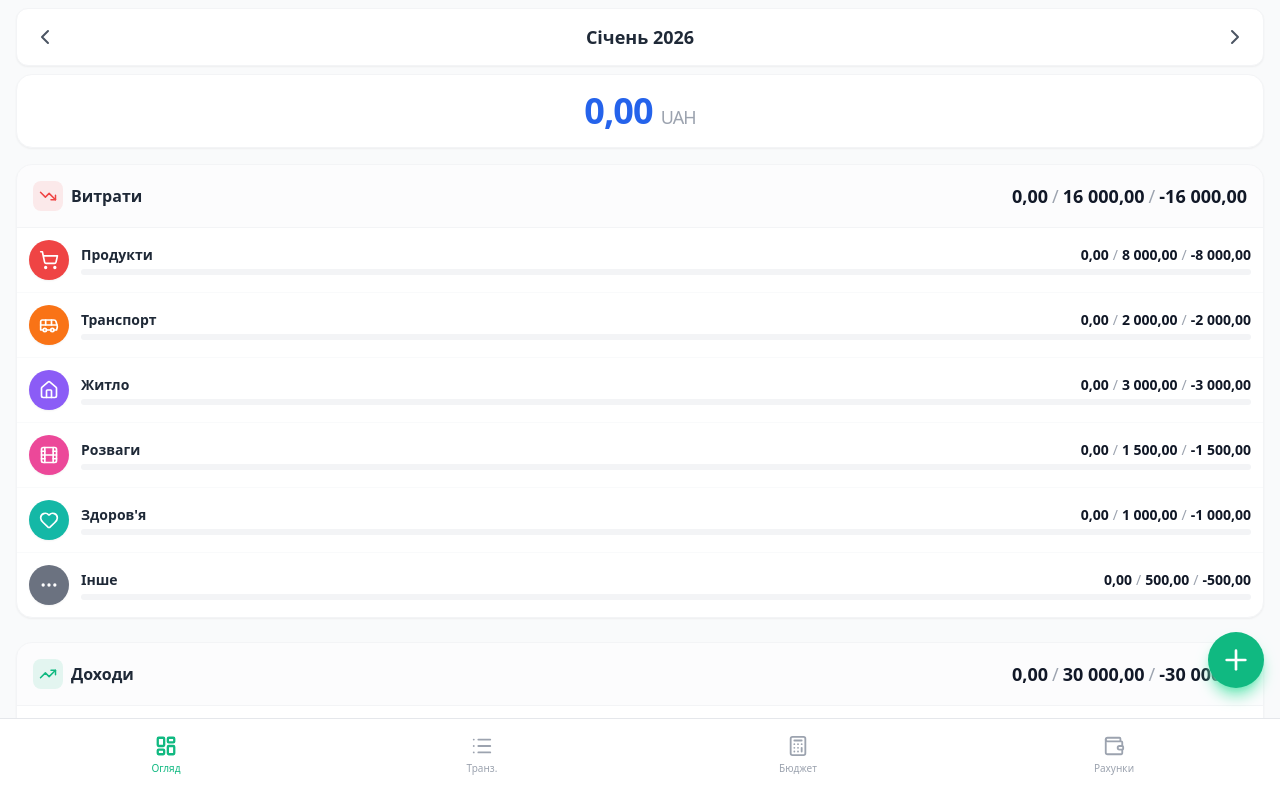
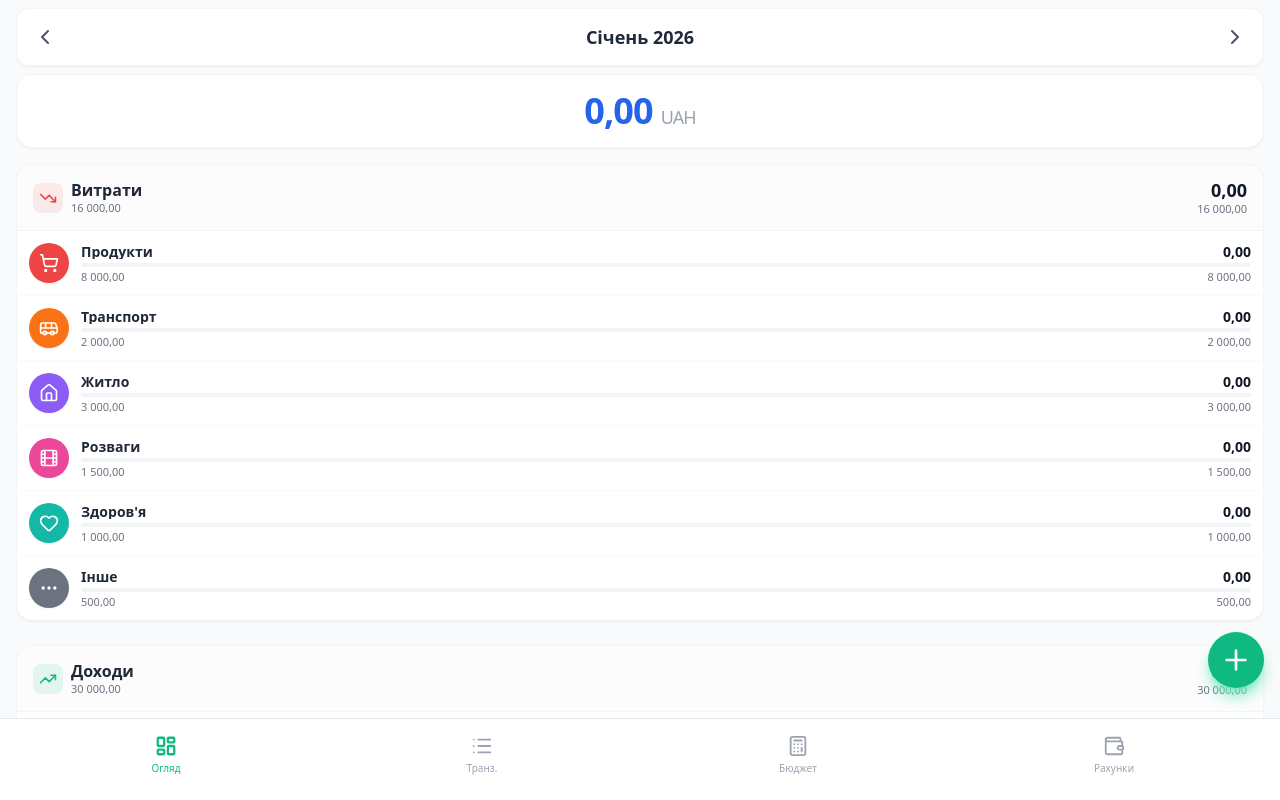
Before and after one commit to julfyzzz-ops/budget-vs-actual, a React (Vite) app: page / in a window 1280 px wide. Built offline with nearby package versions, Linux system fonts and the light colour scheme.

Commit message:
feat: Improve overview tab display and logic
Refine the calculation and display of budget vs. actual differences in the overview tab. Update styling for better readability and adjust color logic to more accurately reflect positive and negative variances for both income and expenses.

```diff
--- a/App.tsx
+++ b/App.tsx
@@ -1,7 +1,7 @@
 
 import React, { useState, useEffect } from 'react';
 import { LayoutDashboard, List, Wallet, Plus, Settings, Calculator } from 'lucide-react';
-import { AppData, Transaction, Account, Category, UserSettings } from './types';
+import { AppData, Transaction, Account, Category, UserSettings, TransactionType } from './types';
 import { INITIAL_DATA } from './constants';
 import { loadFromStorage, saveToStorage } from './services/storageService';
 import { OverviewTab } from './components/OverviewTab';
--- a/components/OverviewTab.tsx
+++ b/components/OverviewTab.tsx
@@ -89,8 +89,8 @@ export const OverviewTab: React.FC<OverviewTabProps> = ({ transactions, categori
       isIncome: boolean
   ) => {
       const totalDiff = totalActual - totalBudget;
-      let totalDiffColor = 'text-gray-900 dark:text-gray-300';
-      if (totalBudget > 0) {
+      let totalDiffColor = 'text-gray-500 dark:text-gray-400';
+      if (totalBudget > 0 || totalActual > 0) {
           if (isIncome && totalDiff > 0) totalDiffColor = 'text-emerald-500';
           else if (!isIncome && totalDiff > 0) totalDiffColor = 'text-red-500';
       }
@@ -102,35 +102,29 @@ export const OverviewTab: React.FC<OverviewTabProps> = ({ transactions, categori
                     <div className={`p-1.5 rounded-lg ${headerColorClass} bg-opacity-10`}>
                         <HeaderIcon size={18} className={headerColorClass.replace('bg-', 'text-')} />
                     </div>
-                    <div>
-                        <h3 className="font-bold text-gray-800 dark:text-gray-200 text-base">{title}</h3>
+                    <div className="flex flex-col justify-center items-start">
+                        <h3 className="font-bold text-gray-800 dark:text-gray-200 text-base leading-none mb-1">{title}</h3>
+                        <span className="text-gray-500 dark:text-gray-400 text-[11px] leading-none text-left">
+                            {formatValue(totalBudget)}
+                        </span>
                     </div>
                </div>
-               <div className="text-right whitespace-nowrap">
-                    <span className="text-lg font-bold text-gray-900 dark:text-gray-100 leading-none">
+               <div className="text-right whitespace-nowrap flex flex-col items-end justify-center">
+                    <span className="text-lg font-bold text-gray-900 dark:text-gray-100 leading-none mb-1">
                         {formatValue(totalActual)}
                     </span>
-                    {totalBudget > 0 && (
-                        <>
-                            <span className="text-gray-400 dark:text-gray-600 mx-1 text-lg font-light">/</span>
-                            <span className="text-gray-900 dark:text-gray-300 text-lg font-bold">
-                                {formatValue(totalBudget)}
-                            </span>
-                            <span className="text-gray-400 dark:text-gray-600 mx-1 text-lg font-light">/</span>
-                            <span className={`text-lg font-bold ${totalDiffColor}`}>
-                                {totalDiff > 0 ? '+' : ''}{formatValue(totalDiff)}
-                            </span>
-                        </>
-                    )}
+                    <span className={`text-[11px] font-medium leading-none ${totalDiffColor} text-right`}>
+                        {totalDiff > 0 ? '+' : ''}{formatValue(Math.abs(totalDiff))}
+                    </span>
                </div>
             </div>
 
             <div className="divide-y divide-gray-50 dark:divide-gray-700">
                 {data.map((item) => {
-                    const percent = item.budget > 0 ? (item.value / item.budget) * 100 : 0;
+                    const percent = item.budget > 0 ? (item.value / item.budget) * 100 : (item.value > 0 ? 100 : 0);
                     const diff = item.value - item.budget;
-                    let diffColor = 'text-gray-900 dark:text-gray-300';
-                    if (item.budget > 0) {
+                    let diffColor = 'text-gray-500 dark:text-gray-400';
+                    if (item.budget > 0 || item.value > 0) {
                         if (isIncome && diff > 0) diffColor = 'text-emerald-500';
                         else if (!isIncome && diff > 0) diffColor = 'text-red-500';
                     }
@@ -145,25 +139,21 @@ export const OverviewTab: React.FC<OverviewTabProps> = ({ transactions, categori
                                 <div className="w-10 h-10 rounded-full flex items-center justify-center text-white shadow-sm shrink-0" style={{ backgroundColor: item.color }}>
                                    <CategoryIcon iconName={item.icon} size={20} />
                                 </div>
-                                <div className="flex-1 min-w-0">
-                                    <div className="flex justify-between items-center mb-1">
-                                        <div className="font-bold text-gray-800 dark:text-gray-200 text-sm truncate pr-2">{item.name}</div>
-                                        <div className="text-right whitespace-nowrap flex items-center justify-end">
-                                            <span className="font-bold text-gray-900 dark:text-gray-100 text-sm">{formatValue(item.value)}</span>
-                                            {item.budget > 0 && (
-                                                <>
-                                                    <span className="text-gray-400 dark:text-gray-600 mx-1 text-sm font-light">/</span>
-                                                    <span className="text-gray-900 dark:text-gray-300 font-bold text-sm">{formatValue(item.budget)}</span>
-                                                    <span className="text-gray-400 dark:text-gray-600 mx-1 text-sm font-light">/</span>
-                                                    <span className={`font-bold text-sm ${diffColor}`}>
-                                                        {diff > 0 ? '+' : ''}{formatValue(diff)}
-                                                    </span>
-                                                </>
-                                            )}
-                                        </div>
+                                <div className="flex-1 min-w-0 flex flex-col justify-center">
+                                    <div className="flex justify-between items-end mb-1">
+                                        <div className="font-bold text-gray-800 dark:text-gray-200 text-sm truncate pr-2 leading-none">{item.name}</div>
+                                        <div className="font-bold text-gray-900 dark:text-gray-100 text-sm leading-none">{formatValue(item.value)}</div>
                                     </div>
-                                    <div className="h-1.5 w-full bg-gray-100 dark:bg-gray-700 rounded-full overflow-hidden">
-                                        <div className="h-full rounded-full transition-all duration-500" style={{ width: item.budget > 0 ? `${Math.min(percent, 100)}%` : '0%', backgroundColor: item.color }} />
+                                    <div className="h-1 w-full bg-gray-100 dark:bg-gray-700 rounded-full overflow-hidden">
+                                        <div className="h-full rounded-full transition-all duration-500" style={{ width: `${Math.min(percent, 100)}%`, backgroundColor: item.color }} />
+                                    </div>
+                                    <div className="flex justify-between items-center text-[11px] leading-none mt-1">
+                                        <span className="text-gray-500 dark:text-gray-400">
+                                            {formatValue(item.budget)}
+                                        </span>
+                                        <span className={`font-medium ${diffColor}`}>
+                                            {diff > 0 ? '+' : ''}{formatValue(Math.abs(diff))}
+                                        </span>
                                     </div>
                                 </div>
                             </div>
```
